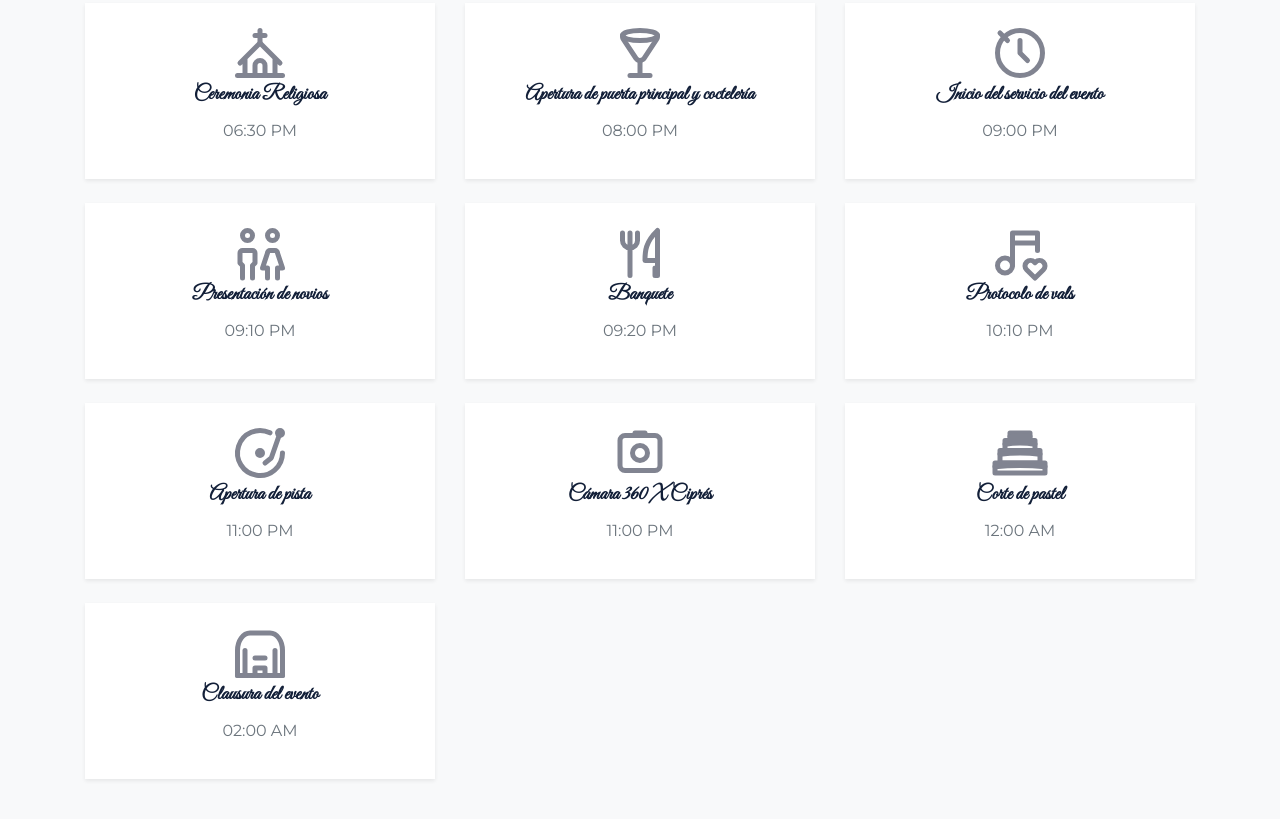
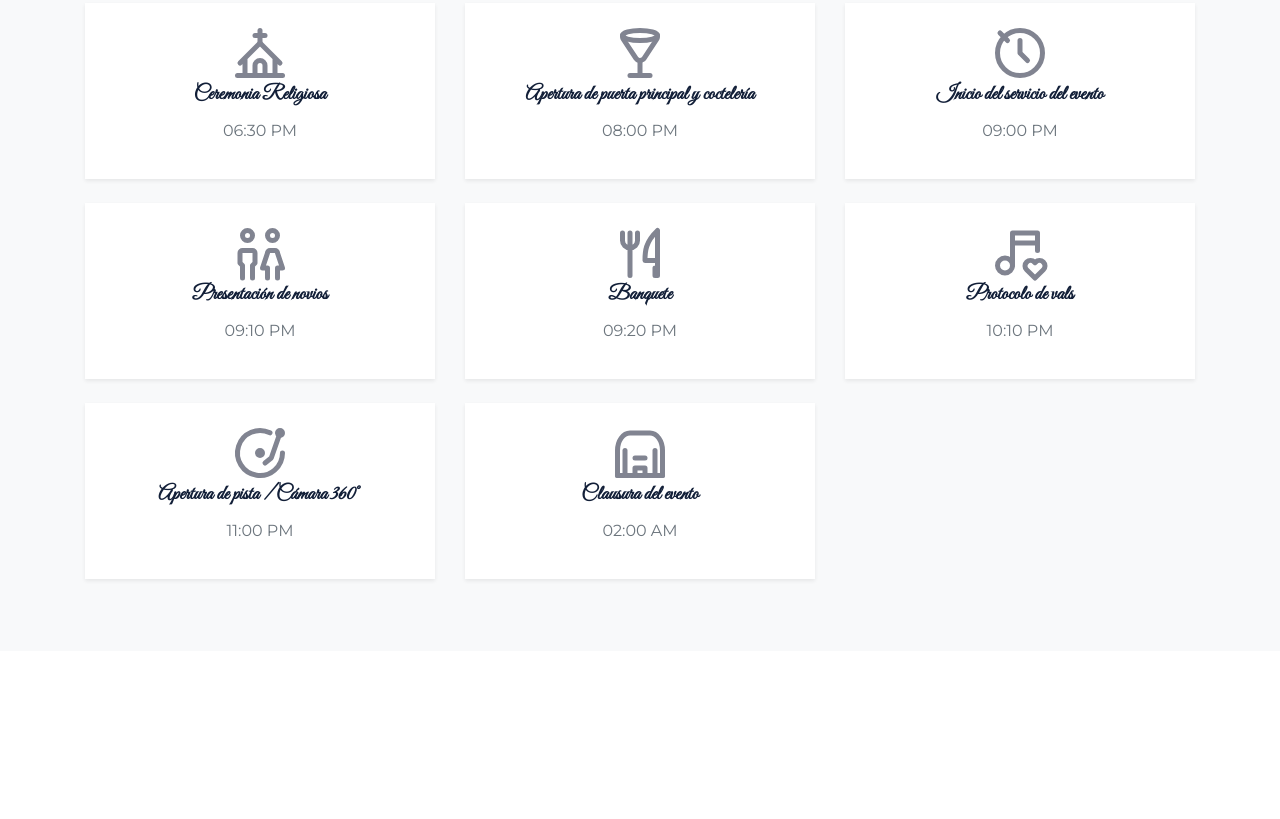
Before and after one commit to LACEL91/aewedding, a plain HTML site: page index.html in a window 1280 px wide. Shown: the part 4199-5018 px from the top of the page. After the commit the page ends 4850 px from the top, so only its background shows below. Drawn offline with nearby package versions, Linux system fonts and the light colour scheme.

Commit message:
Actualización del itinerario

```diff
--- a/index.html
+++ b/index.html
@@ -397,13 +397,13 @@
                     <div class="card shadow-sm border-0">
                         <div class="card-body text-center">
                             <svg  xmlns="http://www.w3.org/2000/svg"  width="60"  height="60"  viewBox="0 0 24 24"  fill="none"  stroke="currentColor"  stroke-width="2"  stroke-linecap="round"  stroke-linejoin="round"  class="icon icon-tabler icons-tabler-outline icon-tabler-vinyl"><path stroke="none" d="M0 0h24v24H0z" fill="none"/><path d="M16 3.937a9 9 0 1 0 5 8.063" /><path d="M12 12m-1 0a1 1 0 1 0 2 0a1 1 0 1 0 -2 0" /><path d="M20 4m-1 0a1 1 0 1 0 2 0a1 1 0 1 0 -2 0" /><path d="M20 4l-3.5 10l-2.5 2" /></svg>
-                            <h5 class="card-title font-secondary">Apertura de pista</h5>
+                            <h5 class="card-title font-secondary">Apertura de pista / Cámara 360°</h5>
                             <p class="text-muted">11:00 PM</p>
                         </div>
                     </div>
                 </div>
 
-                <div class="col-md-4 mb-4" data-aos="fade-left">
+                <!-- <div class="col-md-4 mb-4" data-aos="fade-left">
                     <div class="card shadow-sm border-0">
                         <div class="card-body text-center">
                             <svg xmlns="http://www.w3.org/2000/svg" width="60" height="60" viewBox="0 0 24 24" fill="none" stroke="currentColor" stroke-width="2" stroke-linecap="round" stroke-linejoin="round" class="icon icon-tabler icons-tabler-outline icon-tabler-camera"><path stroke="none" d="M0 0h24v24H0z" fill="none"/><rect x="4" y="5" width="16" height="14" rx="2"/><circle cx="12" cy="12" r="3"/><path d="M10 4l4 0"/></svg>
@@ -411,9 +411,9 @@
                             <p class="text-muted">11:00 PM</p>
                         </div>
                     </div>
-                </div>
+                </div> -->
 
-                <div class="col-md-4 mb-4" data-aos="fade-left">
+                <!-- <div class="col-md-4 mb-4" data-aos="fade-left">
                     <div class="card shadow-sm border-0">
                         <div class="card-body text-center">
                             <svg xmlns="http://www.w3.org/2000/svg" width="60" height="60" viewBox="0 0 24 24" fill="none" stroke="currentColor" stroke-width="2" stroke-linecap="round" stroke-linejoin="round"><rect x="8" y="4" width="8" height="3" /><path d="M8 5.5C8 5.5 10 5 12 5C14 5 16 5.5 16 5.5" /><rect x="6" y="7" width="12" height="4" /><path d="M6 8.5C6 8.5 9 8 12 8C15 8 18 8.5 18 8.5" /><rect x="4" y="11" width="16" height="5" /><path d="M4 12.5C4 12.5 8 12 12 12C16 12 20 12.5 20 12.5" /><rect x="2" y="16" width="20" height="4" /><path d="M2 17.5C2 17.5 7 17 12 17C17 17 22 17.5 22 17.5" /></svg>
@@ -421,7 +421,7 @@
                             <p class="text-muted">12:00 AM</p>
                         </div>
                     </div>
-                </div>
+                </div> -->
 
                 <div class="col-md-4 mb-4" data-aos="fade-left">
                     <div class="card shadow-sm border-0">
```
